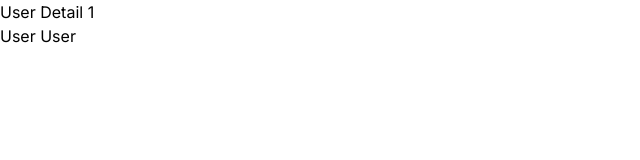
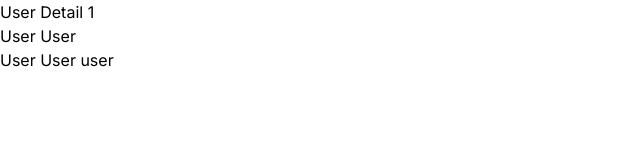
Before and after one commit to ganesham019/nextjsdemoproj, a Next.js app: page /users/1 in a window 1280 px wide. Shown: the top 160 px of the page, without its empty margins (0-640 px from the left). Built offline with nearby package versions, Linux system fonts and the light colour scheme.

Commit message:
refine the main page

```diff
--- a/app/users/[id]/page.tsx
+++ b/app/users/[id]/page.tsx
@@ -9,6 +9,7 @@ const GetSingleUser = ({ params: { id } }: props) => {
         <div>
             <h1> User Detail {id} </h1>
             <h2> User User</h2>
+            <h2> User User user</h2>
         </div>
     )
 }
```
